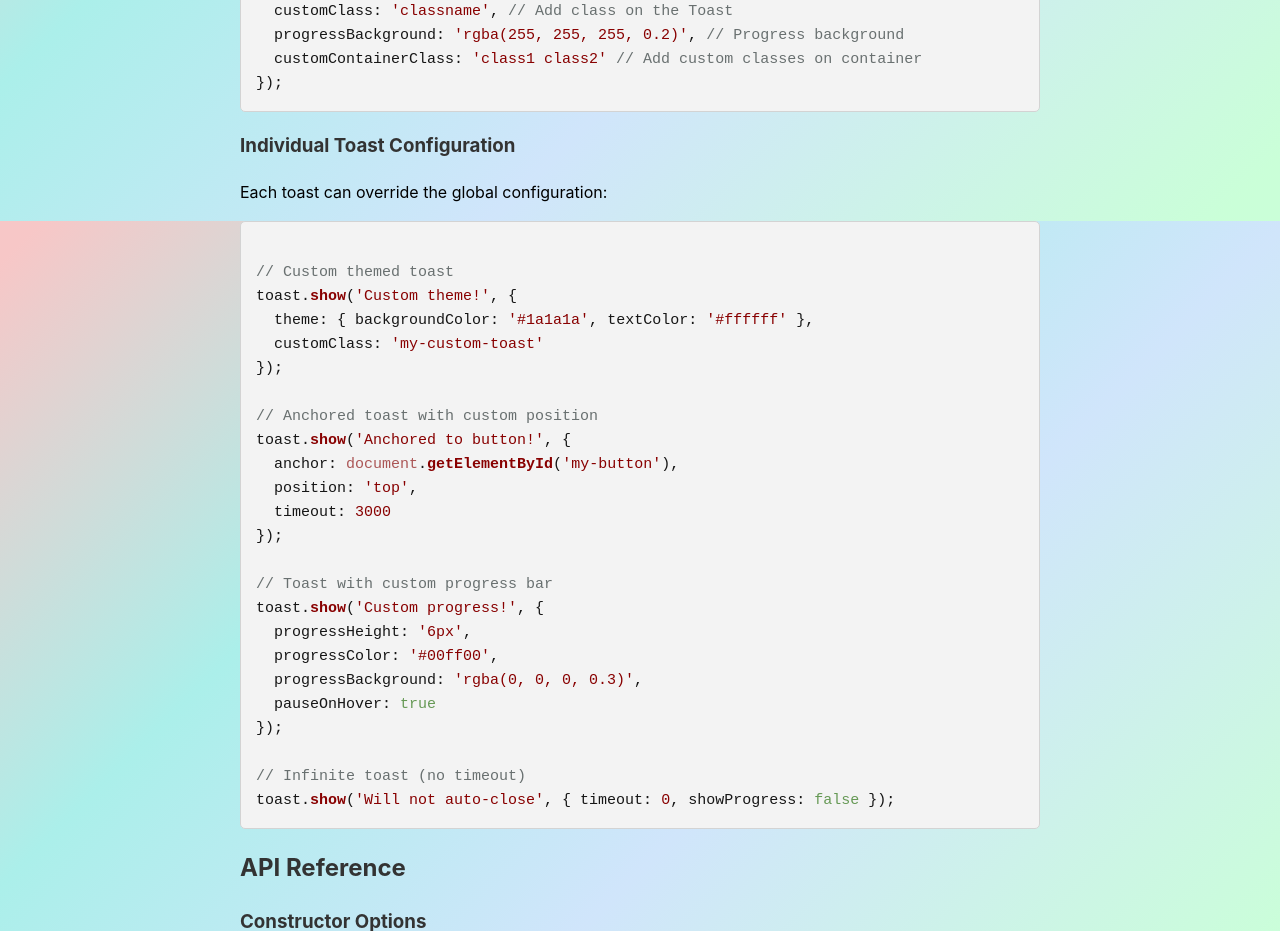
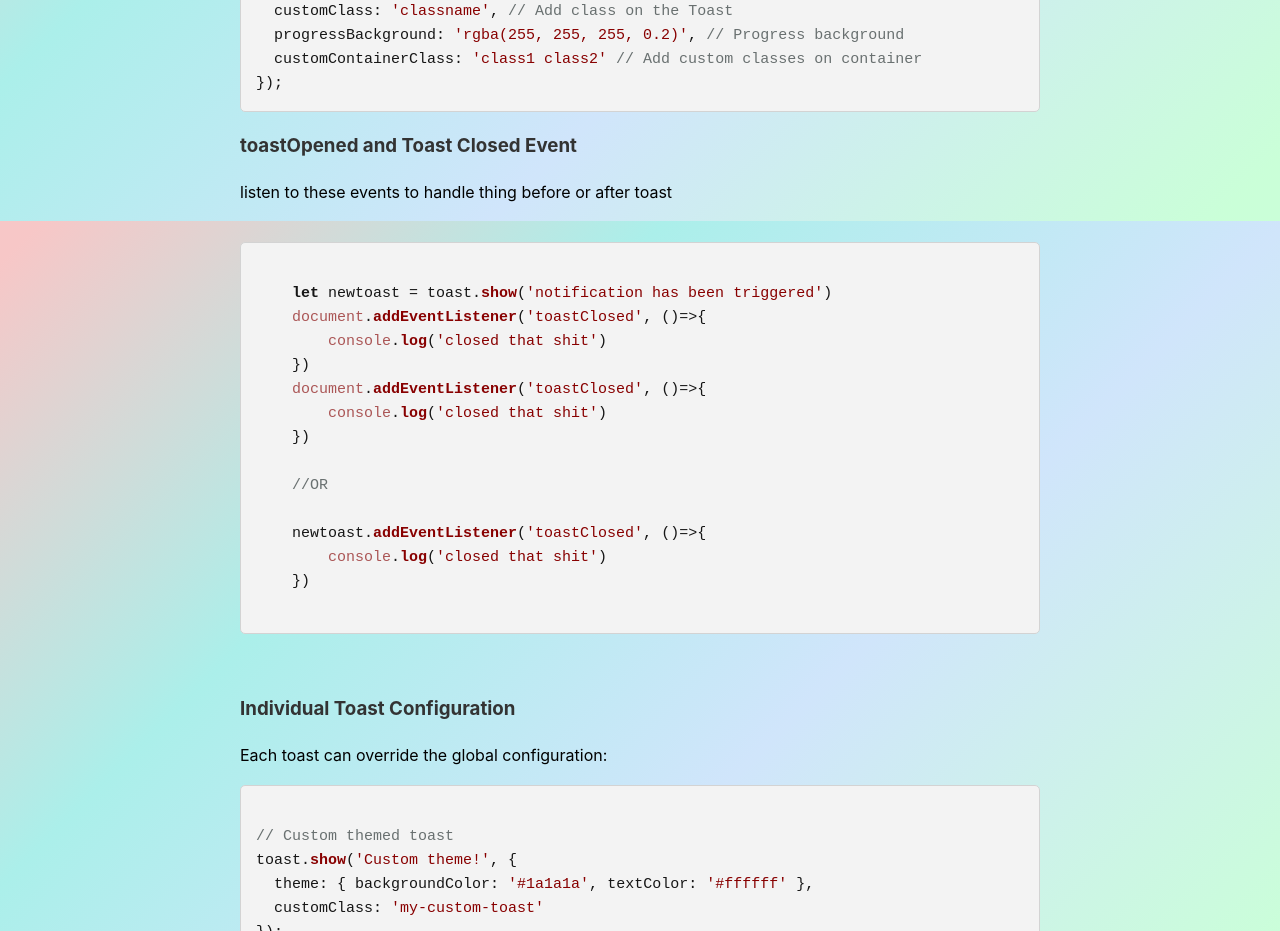
Before and after one commit to pandeyAmit4/js-toast-notifier, a website: page docs/index.html in a window 1280 px wide. Shown: the part 2979-3910 px from the top of the page. Drawn offline with nearby package versions, Linux system fonts and the light colour scheme; a script that the page names is missing; a small style sheet from the web is missing.

Commit message:
fixed issue with custom container class, added new toastAdded toastClosed custom events

```diff
--- a/docs/index.html
+++ b/docs/index.html
@@ -466,7 +466,25 @@ const toast = new ToastNotifier({
   customContainerClass: 'class1 class2' // Add custom classes on container
 });
 </code></pre>
+  <h3>toastOpened and Toast Closed Event</h3>
+  <p>listen to these events to handle thing before or after toast</p>
+  <pre>
+  <code class="javascript">
+    let newtoast = toast.show('notification has been triggered')
+    document.addEventListener('toastClosed', ()=>{
+        console.log('closed that shit')
+    })
+    document.addEventListener('toastClosed', ()=>{
+        console.log('closed that shit')
+    })
 
+    //OR
+
+    newtoast.addEventListener('toastClosed', ()=>{
+        console.log('closed that shit')
+    })
+  </code>
+  </pre>
     <h3>Individual Toast Configuration</h3>
     <p>Each toast can override the global configuration:</p>
     <pre><code class="javascript">
--- a/src/index.js
+++ b/src/index.js
@@ -135,6 +135,7 @@ class ToastNotifier {
       detail: { toast }
     });
     toast.dispatchEvent(closedEvent);
+    document.dispatchEvent(closedEvent);
     // Use standard event listener for better compatibility
     var handleTransitionEnd = function() {
       if (toast.parentNode) {
```
